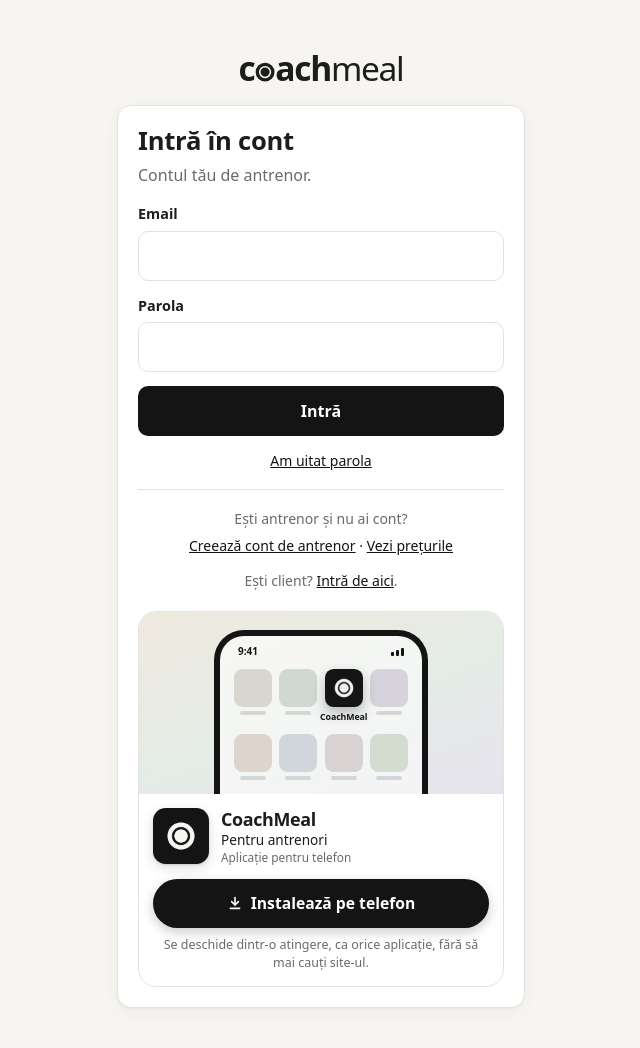
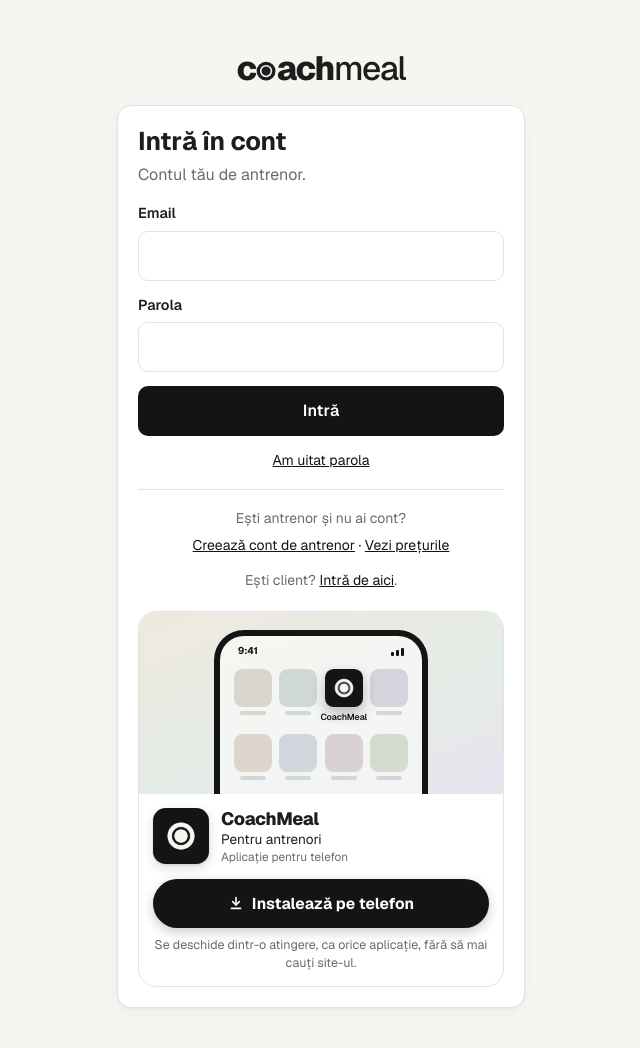
Before and after one commit to floreacosminfitness-droid/soft-antrenori, a plain HTML site: page site/cont.html in a window 1280 px wide. Shown: the whole page, without its empty margins (319-959 px from the left). Drawn offline with nearby package versions, Linux system fonts and the light colour scheme.

Commit message:
Add files via upload

```diff
--- a/site/assets/app.css
+++ b/site/assets/app.css
@@ -16,13 +16,13 @@
 * { box-sizing: border-box; }
 html, body { margin: 0; }
 body {
-  font: 16px/1.5 system-ui, -apple-system, "Segoe UI", Roboto, sans-serif;
+  font: 16px/1.5 "Geist", system-ui, -apple-system, "Segoe UI", Roboto, sans-serif;
   background: var(--bg); color: var(--ink);
   -webkit-font-smoothing: antialiased;
 }
 [hidden] { display: none !important; }
 a { color: var(--accent); }
-h1, h2, .display { font-family: 'Bricolage Grotesque', ui-sans-serif, system-ui, sans-serif; }
+h1, h2, .display { font-family: 'Geist', ui-sans-serif, system-ui, sans-serif; }
 h1 { font-size: 1.6rem; line-height: 1.2; margin: 0 0 .4rem; letter-spacing: -.01em; }
 h2 { font-size: 1.1rem; margin: 0 0 .75rem; }
 p { margin: 0 0 1rem; }
@@ -292,7 +292,7 @@ textarea { width: 100%; padding: 12px 14px; font: inherit; color: inherit; borde
 .plan.custom .btn, .plan.custom .btn-ghost { background: #fff; color: #141414; border-color: #fff; }
 
 /* marca CoachMeal: „coach” gros, „meal” subțire, „o” e o farfurie */
-.pt-brand { display: inline-block; color: var(--ink); text-decoration: none; font-family: 'Bricolage Grotesque', ui-sans-serif, system-ui, sans-serif; font-size: 1.45rem; letter-spacing: -.04em; line-height: 1; white-space: nowrap; }
+.pt-brand { display: inline-block; color: var(--ink); text-decoration: none; font-family: 'Geist', ui-sans-serif, system-ui, sans-serif; font-size: 1.45rem; letter-spacing: -.04em; line-height: 1; white-space: nowrap; }
 .pt-brand b { font-weight: 800; }
 .pt-brand span { font-weight: 500; }
 .pt-brand .pt-o { width: .6em; height: .6em; vertical-align: -.03em; margin: 0 .01em; }
@@ -323,7 +323,7 @@ textarea { width: 100%; padding: 12px 14px; font: inherit; color: inherit; borde
 .inst-ico { display: block; flex: none; width: 56px; height: 56px; border-radius: 22.5%; box-shadow: 0 1px 2px rgba(20,20,20,.12), 0 4px 12px rgba(20,20,20,.14); }
 .inst-row { display: flex; align-items: center; gap: 12px; padding: 14px 14px 0; }
 .inst-txt { flex: 1; min-width: 0; display: flex; flex-direction: column; line-height: 1.25; }
-.inst-txt b { font-family: 'Bricolage Grotesque', var(--font, system-ui), sans-serif; font-size: 1.12rem; font-weight: 800; letter-spacing: -.02em; }
+.inst-txt b { font-family: 'Geist', var(--font, system-ui), sans-serif; font-size: 1.12rem; font-weight: 800; letter-spacing: -.02em; }
 .inst-txt span { font-size: .85rem; color: var(--ink); }
 .inst-txt small { font-size: .74rem; color: var(--muted); margin-top: 2px; }
 .inst-get { display: flex; width: calc(100% - 28px); margin: 14px 14px 0; justify-content: center; align-items: center; gap: 8px; background: #141414; color: #fff; border: 0; border-radius: 999px; padding: 13px 18px; font: inherit; font-size: .98rem; font-weight: 700; cursor: pointer; box-shadow: 0 4px 12px rgba(20,20,20,.22); transition: transform .12s ease, box-shadow .12s ease; }
```
